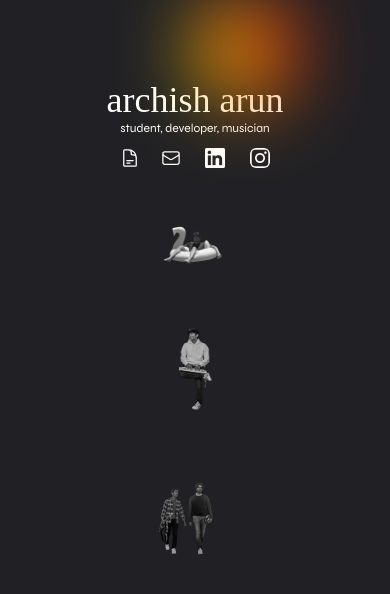
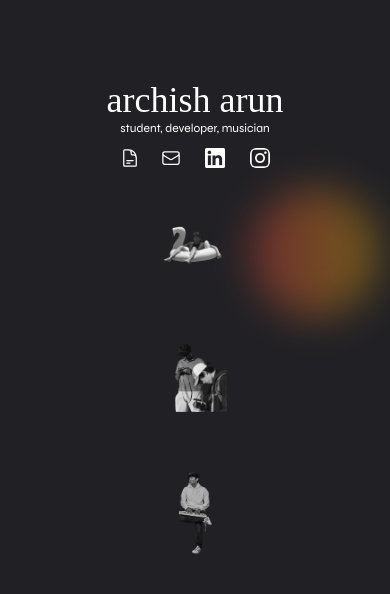
Before and after one commit to lodfod/archish.co, a React (Vite) app: page / in a window 390 px wide. Shown: the top 594 px of the page. Built offline with nearby package versions, Linux system fonts and the light colour scheme; a web font is replaced by a local one.

Commit message:
mobile yay

```diff
--- a/src/index.css
+++ b/src/index.css
@@ -1,18 +1,55 @@
-@import url('https://fonts.googleapis.com/css2?family=Rasa:wght@300;400;500;600;700&display=swap');
-@import url('https://fonts.googleapis.com/css2?family=Work+Sans:wght@300;400;500;600;700&display=swap');
-@import url('https://fonts.googleapis.com/css2?family=DM+Sans:wght@300;400;500;600;700&display=swap');
-@import url('https://fonts.googleapis.com/css2?family=Syne:wght@300;400;500;600;700&display=swap');
-
-
+@import url("https://fonts.googleapis.com/css2?family=Rasa:wght@300;400;500;600;700&display=swap");
+@import url("https://fonts.googleapis.com/css2?family=Work+Sans:wght@300;400;500;600;700&display=swap");
+@import url("https://fonts.googleapis.com/css2?family=DM+Sans:wght@300;400;500;600;700&display=swap");
+@import url("https://fonts.googleapis.com/css2?family=Syne:wght@300;400;500;600;700&display=swap");
 
 @tailwind base;
 @tailwind components;
 @tailwind utilities;
 
-
-
-
 html {
   background-color: #212125;
   color: #fff;
 }
+
+@keyframes float {
+  0% {
+    transform: translate(-50%, -50%) translateY(0px) scale(1);
+    opacity: 0.5;
+  }
+  33% {
+    transform: translate(-60%, -55%) translateY(-10px) scale(1.1);
+    opacity: 0.7;
+  }
+  66% {
+    transform: translate(-40%, -45%) translateY(10px) scale(0.9);
+    opacity: 0.6;
+  }
+  100% {
+    transform: translate(-50%, -50%) translateY(0px) scale(1);
+    opacity: 0.5;
+  }
+}
+
+.mobile-blob {
+  animation: float 8s ease-in-out infinite;
+}
+
+.blob {
+  position: absolute;
+  width: 8rem;
+  height: 8rem;
+  background: linear-gradient(
+    to right,
+    rgba(239, 68, 68, 0.4),
+    rgba(234, 179, 8, 0.4)
+  );
+  border-radius: 50%;
+  filter: blur(20px);
+  will-change: transform;
+  transform-origin: center;
+  backface-visibility: hidden;
+  -webkit-backface-visibility: hidden;
+  -webkit-transform-style: preserve-3d;
+  transform-style: preserve-3d;
+}
--- a/src/views/MainView.tsx
+++ b/src/views/MainView.tsx
@@ -1,136 +1,335 @@
 //@ts-nocheck
-import React, {useEffect, useRef} from 'react'
+import React, { useEffect, useRef } from "react";
 
-import keyboardImage from '../assets/archish_keyboard.png'
-import flamingoImage from '../assets/archish_flamingo.png'
-import primeImage from '../assets/archish_52prime.png'
-import linkedinIcon from '../assets/linkedin.png'
-import instagramIcon from '../assets/instagram.png'
+import keyboardImage from "../assets/archish_keyboard.png";
+import flamingoImage from "../assets/archish_flamingo.png";
+import primeImage from "../assets/archish_52prime.png";
+import cameraImage from "../assets/archish_camera.png";
+import linkedinIcon from "../assets/linkedin.png";
+import instagramIcon from "../assets/instagram.png";
 
-import { DocumentTextIcon, EnvelopeIcon } from '@heroicons/react/24/outline'
+import { DocumentTextIcon, EnvelopeIcon } from "@heroicons/react/24/outline";
 
 function MainView() {
   const delay = 18;
 
-    const cursorVisible = useRef(true)
-    const cursorEnlarged = useRef(false)
+  const cursorVisible = useRef(true);
+  const cursorEnlarged = useRef(false);
 
-    const endX = useRef(window.innerWidth / 2)
-    const endY = useRef(window.innerHeight / 2)
+  const endX = useRef(window.innerWidth / 2);
+  const endY = useRef(window.innerHeight / 2);
 
-    const _x = useRef(0)
-    const _y = useRef(0)
+  const _x = useRef(0);
+  const _y = useRef(0);
 
-    const requestRef = useRef(null)
+  const requestRef = useRef(null);
 
-    const blob = useRef(null)
+  const blob = useRef(null);
+  const isMobile = useRef(
+    /Android|webOS|iPhone|iPad|iPod|BlackBerry|IEMobile|Opera Mini/i.test(
+      navigator.userAgent
+    ) ||
+      window.innerWidth <= 768 ||
+      "ontouchstart" in window ||
+      navigator.maxTouchPoints > 0 ||
+      navigator.msMaxTouchPoints > 0
+  );
+
+  const interactiveElements = useRef<HTMLElement[]>([]);
 
   const mouseMoveEvent = (e: any) => {
+    if (!blob.current || isMobile.current) return;
 
-    endX.current = e.pageX - Math.abs(0.04*window.innerWidth);
+    endX.current = e.pageX - Math.abs(0.04 * window.innerWidth);
     endY.current = e.pageY - Math.abs(window.innerHeight * 0.04);
-    //@ts-ignore
+
     blob.current.animate(
       {
-            top: endY.current + 'px',
-            left: endX.current + 'px',
+        top: endY.current + "px",
+        left: endX.current + "px",
+      },
+      { duration: 1000, fill: "forwards" }
+    );
+  };
 
-        }, {duration: 1000, fill:"forwards"}
-    )
+  useEffect(() => {
+    // More robust mobile detection using multiple checks
+    isMobile.current =
+      /Android|webOS|iPhone|iPad|iPod|BlackBerry|IEMobile|Opera Mini/i.test(
+        navigator.userAgent
+      ) ||
+      window.innerWidth <= 768 ||
+      "ontouchstart" in window ||
+      navigator.maxTouchPoints > 0 ||
+      navigator.msMaxTouchPoints > 0;
 
+    // Only add mouse event listener for non-mobile devices
+    if (!isMobile.current) {
+      document.addEventListener("mousemove", mouseMoveEvent);
+      return () => {
+        document.removeEventListener("mousemove", mouseMoveEvent);
+      };
+    }
+  }, []);
 
+  // Optional: Add a resize listener to update mobile status
+  useEffect(() => {
+    const handleResize = () => {
+      isMobile.current =
+        /Android|webOS|iPhone|iPad|iPod|BlackBerry|IEMobile|Opera Mini/i.test(
+          navigator.userAgent
+        ) ||
+        window.innerWidth <= 768 ||
+        "ontouchstart" in window ||
+        navigator.maxTouchPoints > 0 ||
+        navigator.msMaxTouchPoints > 0;
+    };
 
+    window.addEventListener("resize", handleResize);
+    return () => window.removeEventListener("resize", handleResize);
+  }, []);
+
+  useEffect(() => {
+    if (isMobile.current && blob.current) {
+      let animationFrameId: number;
+
+      const checkIntersections = () => {
+        if (!blob.current) return;
+
+        const blobRect = blob.current.getBoundingClientRect();
+        const adjustedBlobRect = {
+          left: blobRect.left + 20,
+          right: blobRect.right - 20,
+          top: blobRect.top + 20,
+          bottom: blobRect.bottom - 20,
+        };
+
+        // Check only the main images (excluding social media icons)
+        const images = document.querySelectorAll(
+          'img:not([src*="linkedinIcon"]):not([src*="instagramIcon"])'
+        );
+        images.forEach((el) => {
+          const elementRect = el.getBoundingClientRect();
+
+          const isIntersecting = !(
+            adjustedBlobRect.right < elementRect.left ||
+            adjustedBlobRect.left > elementRect.right ||
+            adjustedBlobRect.bottom < elementRect.top ||
+            adjustedBlobRect.top > elementRect.bottom
+          );
+
+          if (isIntersecting) {
+            console.log(
+              "Blob intersected with:",
+              el.tagName,
+              el.getAttribute("src")
+            );
+            el.style.transform = "scale(1.1)";
+            el.classList.add("grayscale-0");
+
+            setTimeout(() => {
+              el.style.transform = "scale(1)";
+              el.classList.remove("grayscale-0");
+            }, 1000);
+          }
+        });
+
+        // Check text with adjusted blob rect
+        const titleText = document.querySelector(".hover\\:text-transparent");
+        if (titleText) {
+          const textRect = titleText.getBoundingClientRect();
+
+          const isIntersecting = !(
+            adjustedBlobRect.right < textRect.left ||
+            adjustedBlobRect.left > textRect.right ||
+            adjustedBlobRect.bottom < textRect.top ||
+            adjustedBlobRect.top > textRect.bottom
+          );
+
+          if (isIntersecting) {
+            titleText.classList.remove("text-white");
+            titleText.classList.add(
+              "text-transparent",
+              "bg-gradient-to-r",
+              "from-red-500",
+              "to-yellow-500",
+              "bg-clip-text"
+            );
+
+            setTimeout(() => {
+              titleText.classList.add("text-white");
+              titleText.classList.remove(
+                "text-transparent",
+                "bg-gradient-to-r",
+                "from-red-500",
+                "to-yellow-500",
+                "bg-clip-text"
+              );
+            }, 1000);
+          }
         }
 
-   useEffect(() => {
-    document.addEventListener('mousemove', mouseMoveEvent)
+        animationFrameId = requestAnimationFrame(checkIntersections);
+      };
+
+      const moveBlob = () => {
+        // Calculate position relative to viewport height
+        const randomX =
+          Math.random() * (window.innerWidth * 0.8) + window.innerWidth * 0.1;
+        const randomY = Math.random() * (window.innerHeight * 0.8); // Remove the offset
+
+        blob.current?.animate(
+          {
+            left: `${randomX}px`,
+            top: `${randomY}px`,
+          },
+          {
+            duration: 8000,
+            easing: "ease-in-out",
+            fill: "forwards",
+          }
+        );
+
+        setTimeout(moveBlob, 8000);
+      };
+
+      // Start both the movement and intersection checking
+      moveBlob();
+      checkIntersections();
+
       return () => {
-        document.removeEventListener('mousemove', mouseMoveEvent)
+        // Clean up
+        cancelAnimationFrame(animationFrameId);
+        blob.current
+          ?.getAnimations()
+          .forEach((animation) => animation.cancel());
+        document.querySelectorAll("img").forEach((el) => {
+          el.classList.remove("scale-110", "grayscale-0");
+        });
+      };
     }
-   }, [])
+  }, []);
+
   return (
     <>
-        <div className='blur-2xl'>
+      {/* Replace the mobile gradient with a mobile-specific blob */}
+      {isMobile.current && (
+        <div className="pointer-events-none fixed inset-0 overflow-hidden">
+          <div
+            ref={blob}
+            className="blob"
+            style={{
+              position: "absolute",
+              top: "0",
+              left: "0",
+              zIndex: -1,
+            }}
+          />
+        </div>
+      )}
 
-        <div ref={blob} className='blob'>
+      {/* Keep the desktop blob */}
+      {!isMobile.current && (
+        <div className="blur-2xl">
+          <div ref={blob} className="blob"></div>
+        </div>
+      )}
 
-
-
-
-
-
-
-        </div>
-
-
-       </div>
-            <div className='items-center sm:h-screen text-center content-center p-20 text-4xl font-medium sm:flex justify-center sm:justify-between z-10 '>
+      <div className="items-center sm:h-screen text-center content-center p-20 text-4xl font-medium sm:flex justify-center sm:justify-between z-10 ">
         <div className="">
-                    <div onClick={(e) => window.location.href = "/#"} className=' hover:cursor-pointer text-white hover:text-transparent hover:bg-gradient-to-r bg-clip-text hover:from-red-500 hover:to-yellow-500'>
+          <div
+            onClick={(e) => (window.location.href = "/#")}
+            className=" hover:cursor-pointer text-white hover:text-transparent hover:bg-gradient-to-r bg-clip-text hover:from-red-500 hover:to-yellow-500"
+          >
             archish arun
-                        <div className='font-light font-syne text-xs pb-2'>
+            <div className="font-light font-syne text-xs pb-2">
               student, developer, musician
             </div>
           </div>
-                    <div className='flex px-10 sm:px-4 justify-between pt-1 '>
+          <div className="flex px-10 sm:px-4 justify-between pt-1 ">
             <a href="mailto:me@archisharun.com?subject=Request for Resume">
-                            <DocumentTextIcon className='h-5 w-5 transition ease-in-out hover:cursor-pointer  hover:scale-110 hover:shadow-lg hover:shadow-red-500 rounded-md' />
+              <DocumentTextIcon className="h-5 w-5 transition ease-in-out hover:cursor-pointer  hover:scale-110 hover:shadow-lg hover:shadow-red-500 rounded-md" />
             </a>
 
             <a href="mailto:me@archisharun.com?subject=Request for Resume">
-                            <EnvelopeIcon className=' h-5 bg-transparent w-5 transition ease-in-out hover:cursor-pointer hover:scale-110 hover:shadow-lg hover:shadow-orange-700 rounded-md' />
+              <EnvelopeIcon className=" h-5 bg-transparent w-5 transition ease-in-out hover:cursor-pointer hover:scale-110 hover:shadow-lg hover:shadow-orange-700 rounded-md" />
             </a>
 
-                        <a href="https://linkedin.com/in/archisharun" target='_blank'>
-                            <div className='pl-1'>
-                                <img className=' h-5 w-5  transition ease-in-out hover:cursor-pointer hover:scale-110  hover:shadow-lg hover:shadow-orange-500  ' src={linkedinIcon} alt="" />
+            <a href="https://linkedin.com/in/archisharun" target="_blank">
+              <div className="pl-1">
+                <img
+                  className=" h-5 w-5  transition ease-in-out hover:cursor-pointer hover:scale-110  hover:shadow-lg hover:shadow-orange-500  "
+                  src={linkedinIcon}
+                  alt=""
+                />
               </div>
             </a>
 
-
             <a href="https://instagram.com/archisharun" target="_blank">
-                            <div className='pl-1'>
-                                <img className=' h-5 w-5 invert  transition ease-in-out hover:cursor-pointer hover:scale-110 hover:shadow-lg hover:shadow-orange-500 rounded-md ' src={instagramIcon} alt="" />
+              <div className="pl-1">
+                <img
+                  className=" h-5 w-5 invert  transition ease-in-out hover:cursor-pointer hover:scale-110 hover:shadow-lg hover:shadow-orange-500 rounded-md "
+                  src={instagramIcon}
+                  alt=""
+                />
               </div>
             </a>
-
-
-
-
           </div>
         </div>
 
-                <div className='pt-2 flex flex-col  sm:flex-row justify-center items-center'>
-                    <button onClick={() => window.location.href="/general"}>
-                        <div className='w-36 pt-5 flex justify-center'>
-                            <img className="transition ease-in-out  hover:scale-110 w-36 hover:cursor-pointer align-middle grayscale hover:grayscale-0 " src={flamingoImage} alt="" />
+        <div className="pt-2 flex flex-col  sm:flex-row justify-center items-center align-middle">
+          <button onClick={() => (window.location.href = "/general")}>
+            <div className="w-36 pt-5 flex justify-center">
+              <img
+                className="transition ease-in-out  hover:scale-110 w-36 hover:cursor-pointer align-middle grayscale hover:grayscale-0 "
+                src={flamingoImage}
+                alt=""
+              />
             </div>
-
           </button>
 
-                    <button onClick={() => window.open('https://open.spotify.com/artist/4f5hsDIno1YcAWvudVPyeu?si=OKrmNktfS9Cp8L6Nb9vbzQ', '_blank')}>
-                        <div className='h-36 w-36 flex justify-center align-middle'>
-                            <img className="transition ease-in-out  hover:scale-110 hover:cursor-pointer h-36 grayscale hover:grayscale-0 " src={keyboardImage} alt="" />
+          <button>
+            <div className="h-36 w-36 flex justify-center items-center">
+              <img
+                className="transition ease-in-out hover:scale-110 hover:cursor-pointer h-28 grayscale hover:grayscale-0"
+                src={cameraImage}
+                alt=""
+              />
             </div>
-
           </button>
 
-                    <button onClick={() => window.open('https://linktr.ee/52prime', "_blank")}>
-                        <div className='w-44 flex justify-center align-middle'>
-                            <img className="transition ease-in-out  hover:scale-110 hover:cursor-pointer  w-44 grayscale hover:grayscale-0 pt-6 " src={primeImage} alt="" />
+          <button
+            onClick={() =>
+              window.open(
+                "https://open.spotify.com/artist/4f5hsDIno1YcAWvudVPyeu?si=OKrmNktfS9Cp8L6Nb9vbzQ",
+                "_blank"
+              )
+            }
+          >
+            <div className="h-36 w-36 flex justify-center align-middle">
+              <img
+                className="transition ease-in-out  hover:scale-110 hover:cursor-pointer h-36 grayscale hover:grayscale-0 "
+                src={keyboardImage}
+                alt=""
+              />
             </div>
-
           </button>
 
-
-
-
+          {/* <button
+            onClick={() => window.open("https://linktr.ee/52prime", "_blank")}
+          >
+            <div className="w-44 flex justify-center align-middle">
+              <img
+                className="transition ease-in-out  hover:scale-110 hover:cursor-pointer  w-44 grayscale hover:grayscale-0 pt-6 "
+                src={primeImage}
+                alt=""
+              />
             </div>
-
+          </button> */}
+        </div>
       </div>
     </>
-
-    )
+  );
 }
 
-export default MainView
+export default MainView;
```
Also changed, not shown: src/views/GeneralView.tsx (+58 -15 lines), src/assets/archish_camera.png (added), 1 other file (tests, documents, lock files or other folders). Lines whose indentation alone changed are shown as unchanged.
